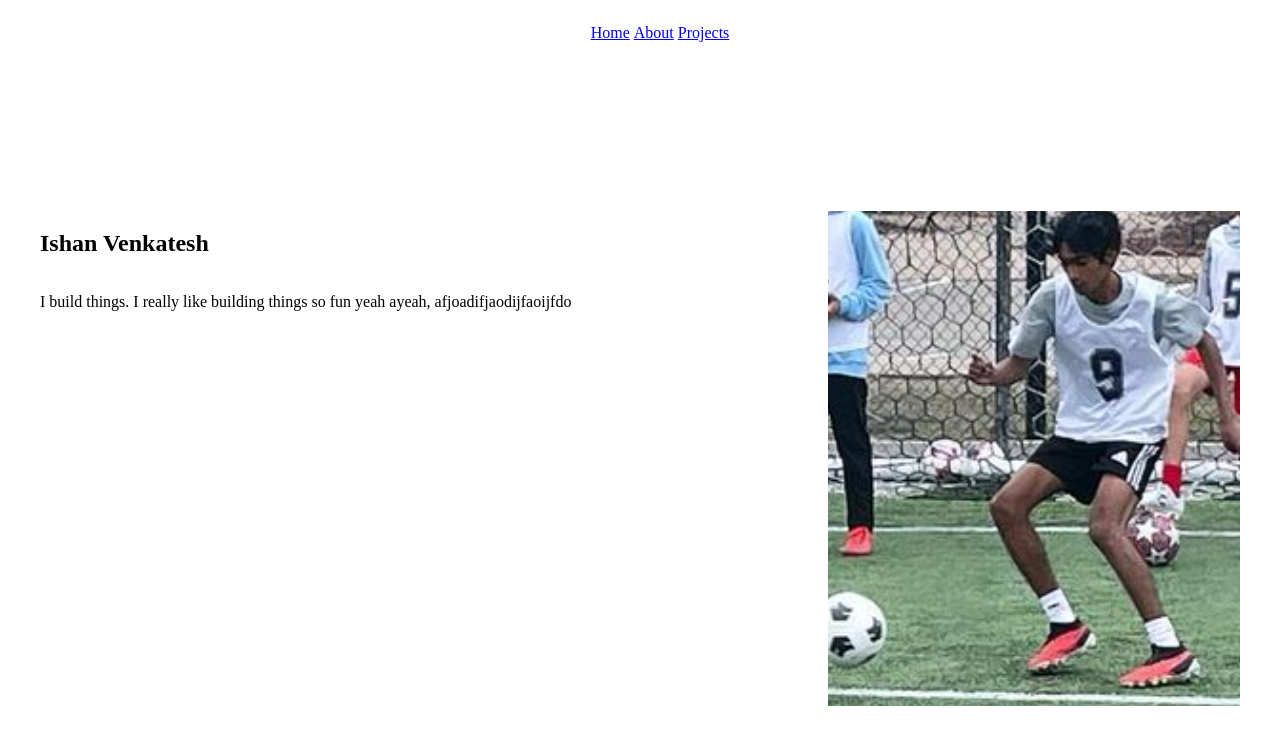
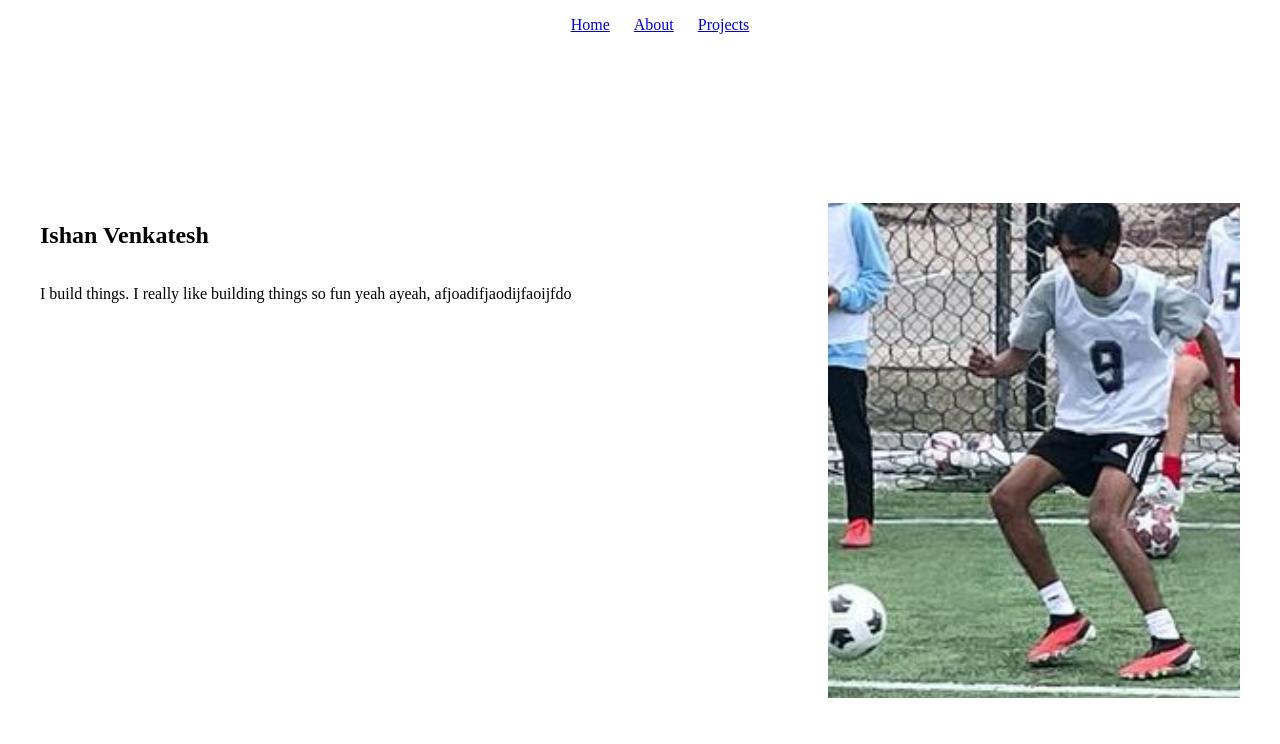
Before and after one commit to ishanvenkatesh/Portfolio, a plain HTML site: page index.html in a window 1280 px wide. Drawn offline with Linux system fonts and the light colour scheme.

Commit message:
Fix navbar layout

```diff
--- a/style.css
+++ b/style.css
@@ -1,11 +1,7 @@
-.nav-menu {
+.nav-menu ul {
     display: flex;
     justify-content: center;
     gap: 24px;
-
-    list-style: none;
-    padding: 0;
-    margin: 0;
 }
 
 .nav-link {
```
